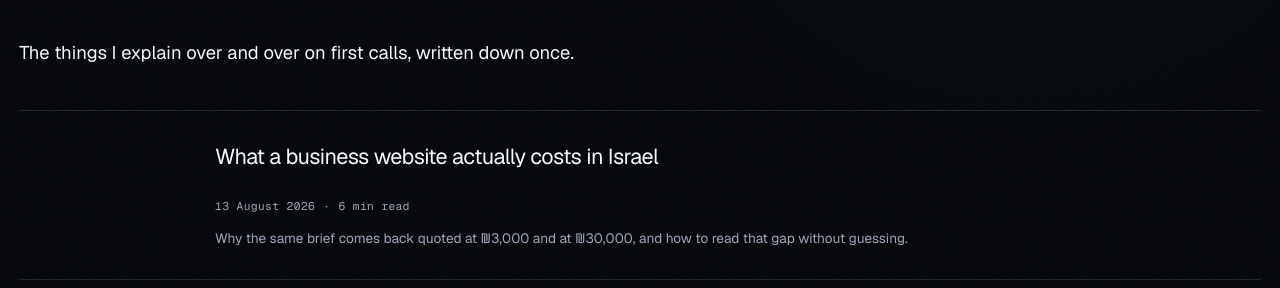
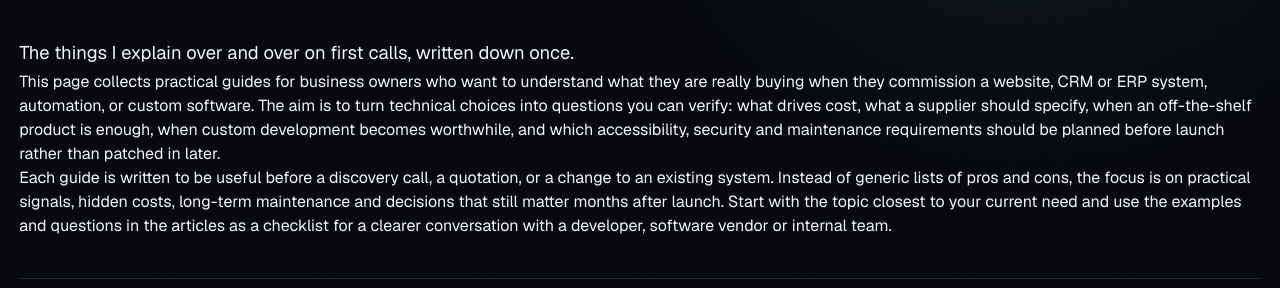
Before and after one commit to Nisan-Sinai/nisan-sinai-technologies, a Next.js app: page /en/blog in a window 1280 px wide. Shown: the part 353-641 px from the top of the page. Built offline with nearby package versions, Linux system fonts and the light colour scheme; no server answers.

Commit message:
fix(seo): strengthen blog index content depth

```diff
--- a/app/blog-index.tsx
+++ b/app/blog-index.tsx
@@ -4,6 +4,17 @@ import SiteFooter from "./site-footer";
 import { getContent } from "@/lib/content";
 import { formatPostDate, getPosts } from "@/lib/blog";
 import { forwardArrow, localePath, type Locale } from "@/lib/i18n";
+
+const BLOG_CONTEXT: Record<Locale, readonly string[]> = {
+  he: [
+    "בעמוד הזה ריכזתי מדריכים מעשיים לבעלי עסקים שרוצים להבין טוב יותר מה הם מקבלים כשבונים אתר, מערכת CRM או ERP, אוטומציה או פתרון תוכנה מותאם. המטרה היא לפרק החלטות טכנולוגיות לשאלות שאפשר לבדוק בפועל: מה משפיע על המחיר, מה כדאי לדרוש מספק, איך להבדיל בין פתרון מדף למערכת מותאמת, ואילו דרישות של אבטחה ונגישות צריך לקחת בחשבון כבר בשלב התכנון ולא רק אחרי העלייה לאוויר.",
+    "כל מדריך נכתב כדי לעזור לפני שיחת אפיון, קבלת הצעת מחיר או שינוי מערכת קיימת. במקום רשימות כלליות של יתרונות וחסרונות, הדגש הוא על סימנים מעשיים, עלויות נסתרות, תחזוקה לטווח ארוך והחלטות שמשפיעות על העסק גם אחרי ההשקה. אפשר להתחיל מהנושא שהכי קרוב לצורך שלכם כרגע, ולהשתמש בשאלות ובדוגמאות שבמאמרים כבסיס לשיחה מסודרת עם מפתח, ספק תוכנה או צוות פנימי.",
+  ],
+  en: [
+    "This page collects practical guides for business owners who want to understand what they are really buying when they commission a website, CRM or ERP system, automation, or custom software. The aim is to turn technical choices into questions you can verify: what drives cost, what a supplier should specify, when an off-the-shelf product is enough, when custom development becomes worthwhile, and which accessibility, security and maintenance requirements should be planned before launch rather than patched in later.",
+    "Each guide is written to be useful before a discovery call, a quotation, or a change to an existing system. Instead of generic lists of pros and cons, the focus is on practical signals, hidden costs, long-term maintenance and decisions that still matter months after launch. Start with the topic closest to your current need and use the examples and questions in the articles as a checklist for a clearer conversation with a developer, software vendor or internal team.",
+  ],
+};
 
 /** The list of posts. Same page furniture as the policy pages. */
 export default function BlogIndex({ locale }: { locale: Locale }) {
@@ -25,6 +36,11 @@ export default function BlogIndex({ locale }: { locale: Locale }) {
         <span className="section-kicker">{t.blog.kicker}</span>
         <h1>{t.blog.indexTitle}</h1>
         <p className="legal-intro">{t.blog.lead}</p>
+        {BLOG_CONTEXT[locale].map((paragraph) => (
+          <p key={paragraph}>
+            <LatinText text={paragraph} />
+          </p>
+        ))}
 
         {posts.length === 0 ? (
           <p>{t.blog.empty}</p>
```
